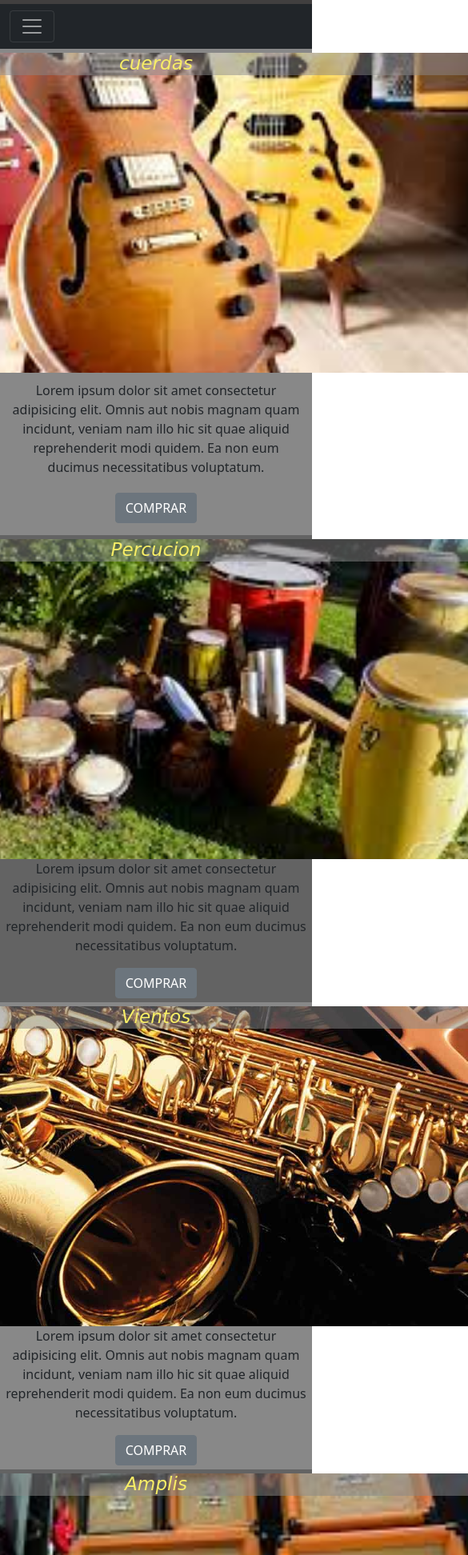
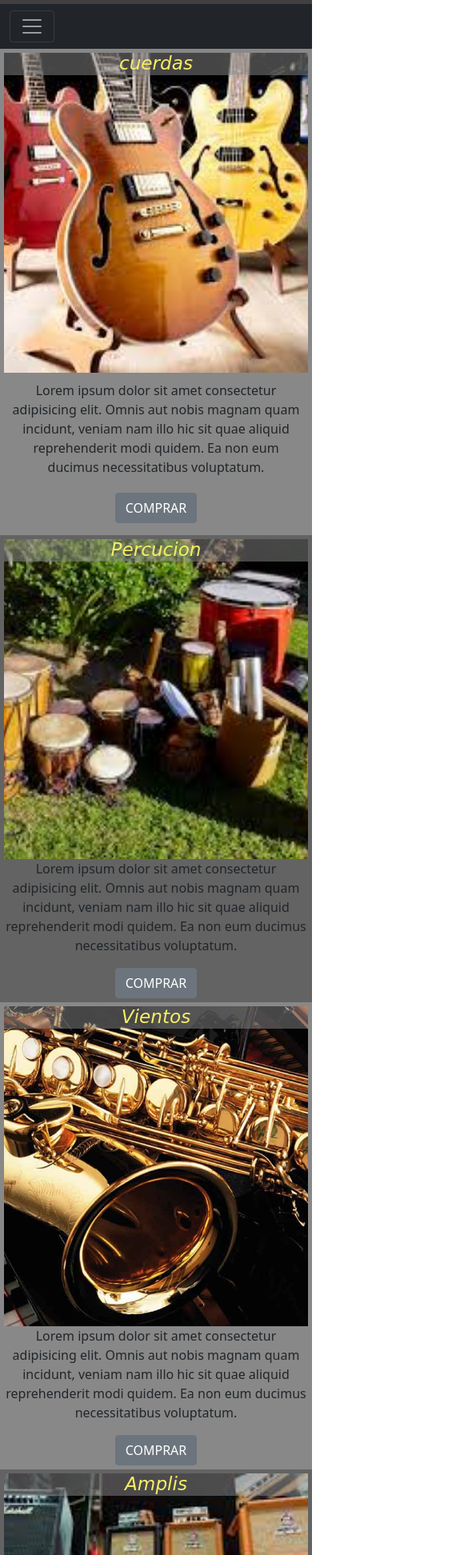
Before and after one commit to berroneleandro/CasaDeMusica_coder, a plain HTML site: page pages/producto.html in a window 390 px wide. Shown: the part 56-2000 px from the top of the page at 80% size, 585 px wide, since content can reach past the window. Drawn offline with nearby package versions, Linux system fonts and the light colour scheme; a web font is replaced by a local one.

Commit message:
arreglos de preentrega

```diff
--- a/css/style.css
+++ b/css/style.css
@@ -11,7 +11,7 @@
 }
 
 .grid-contenedor{
-    width: 80%;
+    width: 100%;
     margin: 0 auto;
     color: black;
     font-family: 'Lucida Sans', 'Lucida Sans Regular', 'Lucida Grande', 'Lucida Sans Unicode', Geneva, Verdana, sans-serif;
@@ -604,6 +604,18 @@ padding: 10px;
         height: auto;
     }
 
+    .contenedor1{
+        width: 100%;
+    }
+    .contenedor3{
+        width: 100%;
+    }
+    .contenedor4{
+        width: 100%;
+    }
+    .contenedor5{
+        width: 100%;
+    }
 }
 
 
```
